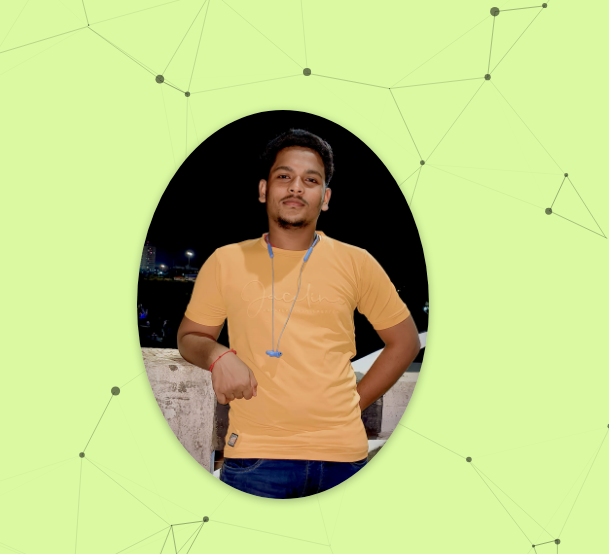
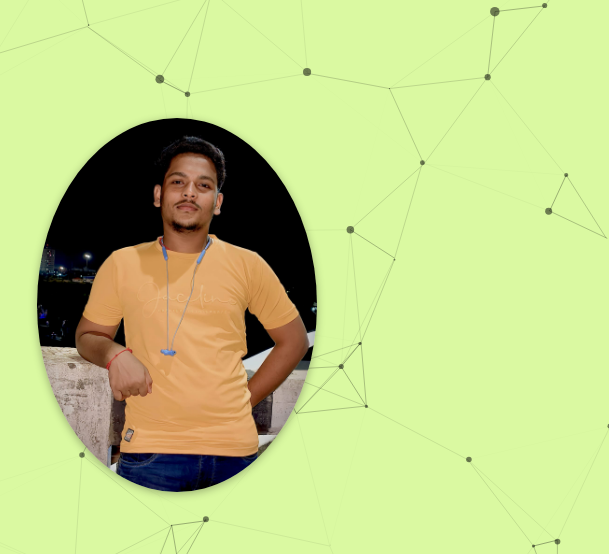
Before and after one commit to Avi0221/Portfolio, a plain HTML site: page index.html in a window 1280 px wide. Shown: the part 93-647 px from the top of the page, 671-1280 px from the left. Drawn offline with nearby package versions, Linux system fonts and the light colour scheme.

Commit message:
NEW Update:Update in Home Image Size (1)

```diff
--- a/assets/css/style.css
+++ b/assets/css/style.css
@@ -208,13 +208,13 @@ header .navbar ul li a:hover {
   z-index: 1;
 }
 .home .image {
-  flex: 1 1 20rem;
+  flex: 1 1 30rem;
   z-index: 1;
 }
 .home .image img {
-  width: 70%;
-  margin-left: 6rem;
-  border-radius: 50%;
+  width: 60%;
+  margin-left: 1rem;
+  border-radius: 90%;
   box-shadow: 0 2px 8px rgba(0, 0, 0, 0.3);
   cursor: pointer;
 }
```
